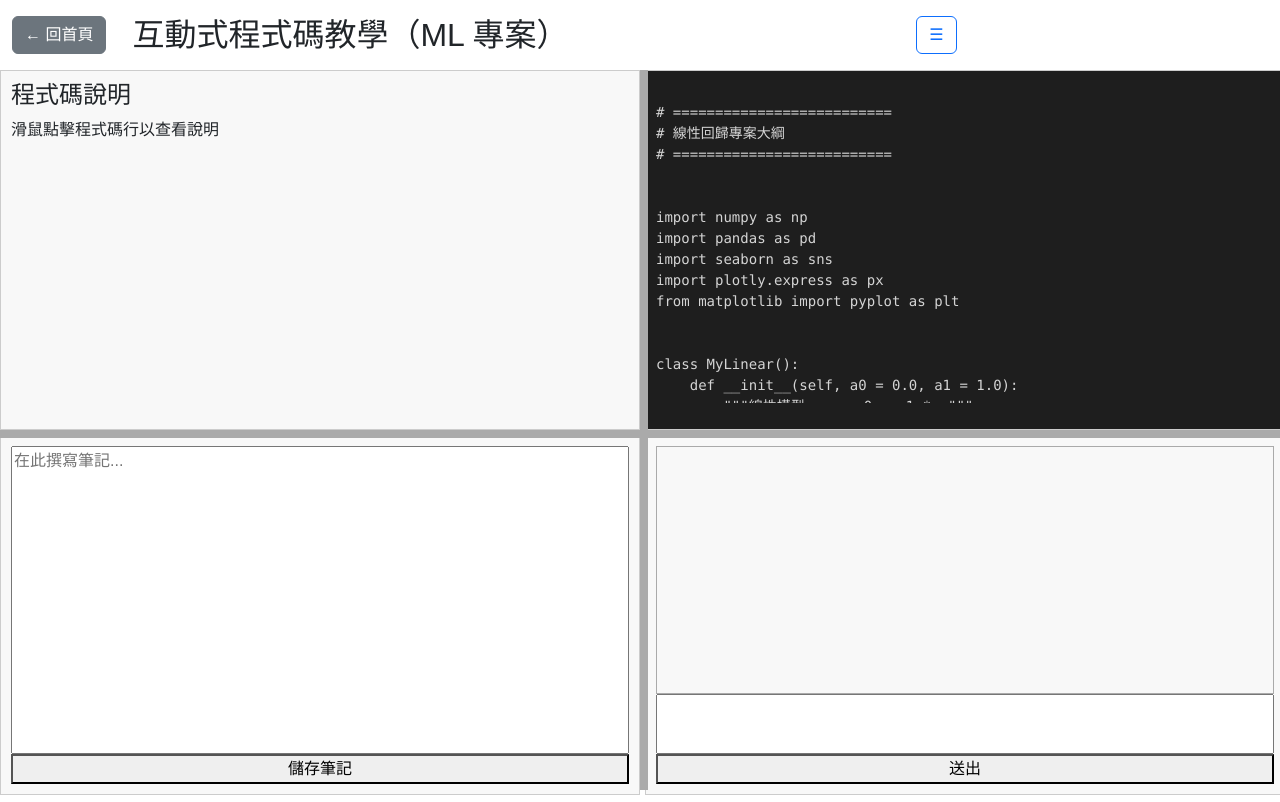
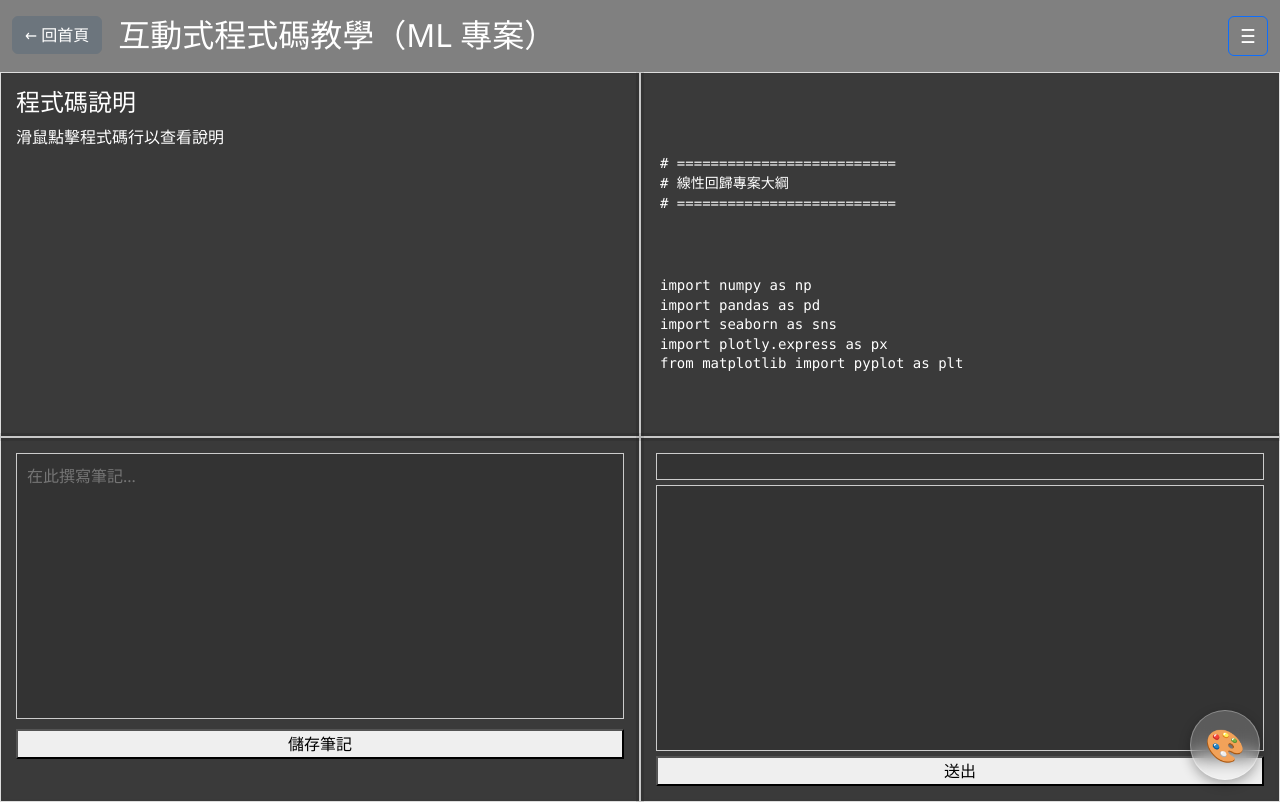
Before and after one commit to xiaoyao3312/Web_Learning_Model, a Flask app: page /ml in a window 1280 px wide. Run offline with Flask 3, Linux system fonts and the light colour scheme.

Commit message:
背景改變控制完成

```diff
--- /dev/null
+++ b/static/css/Color_BG_Control.css
@@ -0,0 +1,164 @@
+/* static/CSS/Color_BG_Control.css */
+:root {
+  --global-theme-color: rgba(128,128,128,1);
+  --global-font-color: #000;
+  --panel-bg-color: #f8f8f8;
+  --panel-font-color: #000;
+  --header-font-color: #000;
+
+  --fab-size: 70px;
+  --fab-shadow: 0 4px 12px rgba(0, 0, 0, 0.3);
+  /* 移除 --content-bg 變數，直接使用 --panel-bg-color */
+}
+
+body {
+  background-color: var(--global-theme-color);
+  color: var(--global-font-color);
+  transition: background-color 0.1s linear, color 0.5s linear;
+  font-family: 'Segoe UI', Tahoma, Geneva, Verdana, sans-serif; /* 使用現代字體 */
+}
+
+/* --- FAB 浮動按鈕外觀 --- */
+#colorFab {
+  position: fixed;
+  width: var(--fab-size);
+  height: var(--fab-size);
+  border-radius: 50%;
+  cursor: grab;
+  z-index: 99999;
+  display: flex;
+  align-items: center;
+  justify-content: center;
+
+  /* 玻璃擬態效果 */
+  background: rgba(255, 255, 255, 0.2);
+  backdrop-filter: blur(10px); /* 輕微模糊背景 */
+  border: 1px solid rgba(255, 255, 255, 0.3); /* 輕微邊框 */
+  box-shadow: var(--fab-shadow); /* 柔和陰影 */
+  transition: box-shadow 0.2s;
+}
+
+#colorFab:hover {
+    box-shadow: 0 6px 16px rgba(0, 0, 0, 0.4);
+}
+
+#fabIcon {
+  font-size: 2rem; /* 增大圖標 */
+  z-index: 2;
+  user-select: none;
+  /* 讓圖標顏色對比明顯 */
+  color: var(--global-font-color);
+  transition: color 0.5s linear;
+}
+
+/* --- FAB 內容面板外觀 --- */
+#fabContent {
+  position: absolute;
+  bottom: calc(var(--fab-size) + 15px);
+  left: 0;
+  width: 300px;
+  padding: 20px;
+  border-radius: 12px;
+
+  /* ***** 關鍵修正：應用高對比面板顏色變數 ***** */
+  background: var(--panel-bg-color); /* 使用面板背景色 */
+  color: var(--panel-font-color);    /* 使用面板文字色 */
+  transition: background 0.5s linear, color 0.5s linear; /* 確保切換平滑 */
+
+  display: none;
+  flex-direction: column;
+  gap: 15px;
+  box-shadow: 0 10px 30px rgba(0,0,0,0.2);
+  z-index: 9999;
+  word-wrap: break-word;
+  overflow-wrap: break-word;
+
+  /* 玻璃擬態細節 (移除 backdrop-filter 以確保背景色清晰) */
+  /* backdrop-filter: blur(8px); */ /* 移除，因為 --panel-bg-color 已有透明度 */
+  border: 1px solid rgba(200, 200, 200, 0.5); /* 可以保留邊框 */
+}
+
+.panel-title {
+  font-weight: 600;
+  text-align: center;
+  color: var(--panel-font-color);
+
+  /* ***** 關鍵修正：移除/減少垂直內邊距，使文字貼近頂部 ***** */
+  padding-top: 0px; /* 移除頂部內邊距 */
+  padding-bottom: 0px; /* 保留一點底部空間，或根據需求調整 */
+
+  margin-bottom: 5px; /* 控制標題與滑塊區塊的距離 */
+
+  white-space: normal;
+  word-break: break-word;
+  font-size: 1.1rem;
+
+  /* 可選：保留分隔線，讓標題區與滑塊區塊更明確 */
+  border-bottom: 1px solid rgba(150, 150, 150, 0.3);
+}
+
+.sliders label {
+  display: flex;
+  justify-content: space-between;
+  /* ***** 關鍵修正：繼承面板文字色 ***** */
+  color: var(--panel-font-color);
+  font-size: 0.9rem;
+  margin-bottom: 5px;
+}
+
+/* --- 滑塊美化 (Custom Range Slider) --- */
+.sliders input[type="range"] {
+  width: 100%;
+  -webkit-appearance: none; /* 移除預設樣式 */
+  appearance: none;
+  height: 8px; /* 軌道高度 */
+  background: #ddd; /* 預設軌道顏色 */
+  border-radius: 4px;
+  margin-bottom: 10px;
+}
+
+/* 滑塊頭 (Thumb) */
+.sliders input[type="range"]::-webkit-slider-thumb {
+  -webkit-appearance: none;
+  appearance: none;
+  width: 18px;
+  height: 18px;
+  border-radius: 50%;
+  background: #4A90E2; /* 醒目顏色 */
+  cursor: pointer;
+  border: 3px solid #fff;
+  box-shadow: 0 1px 4px rgba(0, 0, 0, 0.2);
+  transition: background 0.2s, box-shadow 0.2s;
+}
+
+.sliders input[type="range"]::-webkit-slider-thumb:hover {
+  background: #3A80D2;
+  box-shadow: 0 2px 6px rgba(0, 0, 0, 0.3);
+}
+
+/* --- 主題按鈕美化 --- */
+.themes {
+  display: flex;
+  justify-content: space-around;
+  margin-top: 10px;
+}
+
+.theme-btn {
+  padding: 8px 15px;
+  border-radius: 8px; /* 圓角 */
+  border: none;
+  cursor: pointer;
+  font-size: 0.9rem;
+  font-weight: 500;
+
+  /* 使用柔和的藍色 */
+  background: #5D9CEC;
+  color: #fff;
+  box-shadow: 0 2px 5px rgba(0, 0, 0, 0.1);
+  transition: background 0.2s, box-shadow 0.2s;
+}
+
+.theme-btn:hover {
+  background: #4A90E2;
+  box-shadow: 0 4px 8px rgba(0, 0, 0, 0.2);
+}
--- a/static/css/ML_html.css
+++ b/static/css/ML_html.css
@@ -1,56 +1,194 @@
-html, body { margin:0; padding:0; font-family:Arial,sans-serif; height:100%; user-select:none; }
+/* static/CSS/ML_html.css */
 
-.container-fluid.d-flex { gap:10px; flex-wrap:wrap; align-items:center; }
-.header-row { display:flex; align-items:center; gap:10px; }
-.top-bar { display:flex; align-items:center; overflow:hidden; }
-.top-bar .icon-btn { margin-right:10px; }
-.project-btn-container { display:flex; gap:5px; overflow-x:auto; max-height:0; opacity:0; transition:all 0.3s ease; }
-.project-btn-container.show { max-height:100px; opacity:1; }
-.project-btn { display:inline-block; opacity:0; transform:translateX(-20px); transition:all 0.3s ease; text-align:center; }
-.project-btn-container.show .project-btn { opacity:1; transform:translateX(0); }
-.project-btn-container.active { cursor:grabbing; }
-
-/* 四格 Grid 布局 */
-.four-panel-container {
-  display: grid;
-  grid-template-columns: 50% 50%;
-  grid-template-rows: 50% 50%;
-  gap: 5px;
-  height: calc(100vh - 80px);
-  position: relative;
-  transition: grid-template-rows 0.1s linear, grid-template-columns 0.1s linear; /* 快速動畫 */
+/* --- 專案按鈕列樣式 --- */
+.header-row {
+    margin-right: 15px;
 }
 
-.panel {
-  border: 1px solid #ccc;
-  padding: 10px;
-  background: #f8f8f8;
-  overflow: auto;
-  display: flex;
-  flex-direction: column;
+.top-bar {
+    /* 讓 top-bar 不會自動換行 */
+    flex-shrink: 0;
 }
 
-.right-top { background-color: #1e1e1e; color: #d4d4d4; font-family: monospace; }
-.left-bottom textarea { width:100%; height:calc(100% - 30px); resize:none; }
-.right-bottom { display:flex; flex-direction:column; }
-.right-bottom .chat-display { flex:1; border:1px solid #aaa; overflow-y:auto; }
-.right-bottom textarea { width:100%; height:60px; resize:none; }
+/* 確保所有標題也使用這個高對比顏色 */
+h1, h2, h3, h4, h5, h6 {
+    color: var(--header-font-color);
+    transition: color 0.5s linear;
+}
 
-/* 拖拉桿 */
+/* 確保按鈕顏色與頂部文字顏色一致 */
+#toggleBtn {
+    /* 確保按鈕有足夠的寬度 */
+    width: 40px;
+    height: 40px;
+    display: flex;
+    align-items: center;
+    justify-content: center;
+    font-size: 1.2rem;
+    padding: 0;
+    /* 確保按鈕圖示/文字顏色高對比 */
+    color: var(--header-font-color);
+}
+
+.project-btn-container {
+    display: none;
+    /* 讓按鈕在水平方向排列 */
+    white-space: nowrap;
+    overflow-x: auto;
+    padding: 0 10px;
+}
+
+.project-btn-container.show {
+    display: flex;
+    gap: 8px;
+}
+
+.project-btn {
+    min-width: 100px;
+    text-align: center;
+    /* 移除 Bootstrap 的 flex-grow 影響 */
+    flex-shrink: 0;
+}
+
+/* --- 四面板佈局樣式 --- */
+
+.four-panel-container {
+    /* 使用 CSS Grid 實現四格佈局 */
+    display: grid;
+    /* 兩欄，比例由 JS 調整 */
+    grid-template-columns: 50% 50%;
+    /* 兩行，比例由 JS 調整 */
+    grid-template-rows: 50% 50%;
+    width: 100vw;
+    /* 佔據視窗剩餘高度 */
+    height: calc(100vh - 70px);
+    overflow: hidden;
+    position: relative; /* 為了拖拉桿的 absolute 定位 */
+}
+
+/* 四個面板的通用樣式 */
+.panel {
+    border: 1px solid #ddd;
+    padding: 15px;
+    overflow: auto;
+
+    /* 應用面板過渡 */
+    background-color: var(--panel-bg-color);
+    color: var(--panel-font-color);
+    transition: background-color 0.5s linear, color 0.5s linear;
+
+    box-shadow: inset 0 0 5px rgba(0, 0, 0, 0.05);
+}
+
+/* 程式碼區域 */
+#codeArea {
+    white-space: pre-wrap;
+    font-family: monospace;
+    line-height: 1.4;
+    cursor: default;
+}
+
+/* 程式碼行 (JS中創建的) */
+.code-line {
+    display: block;
+    padding: 2px 4px;
+    cursor: pointer;
+    transition: background-color 0.1s;
+}
+
+/* 確保代碼行選中時顏色可見 */
+.code-line:hover {
+    /* 這裡的顏色保持固定，避免隨主題變動而難以辨識 */
+    background-color: rgba(0, 123, 255, 0.1);
+}
+
+.code-line.active {
+    /* 這裡的顏色保持固定，避免隨主題變動而難以辨識 */
+    background-color: rgba(40, 167, 69, 0.3);
+    font-weight: bold;
+}
+
+/* 筆記與聊天區域 */
+#userNotes, #chatInput {
+    width: 100%;
+    height: 80%;
+    box-sizing: border-box;
+    padding: 10px;
+    border: 1px solid #ccc;
+    resize: none;
+    /* 確保輸入框背景也使用面板背景變數 */
+    background-color: var(--panel-bg-color);
+    color: var(--panel-font-color);
+    /* 讓輸入框的背景和文字切換也平滑 */
+    transition: background-color 0.5s linear, color 0.5s linear;
+}
+
+.left-bottom {
+    display: flex;
+    flex-direction: column;
+}
+
+#saveNotesBtn {
+    margin-top: 10px;
+    width: 100%;
+}
+
+.right-bottom {
+    display: flex;
+    flex-direction: column;
+}
+
+.chat-display {
+    flex-grow: 1;
+    overflow-y: auto;
+    border: 1px solid #ccc;
+    margin-bottom: 5px;
+    padding: 5px;
+    /* 確保聊天顯示背景也使用面板背景變數 */
+    background-color: var(--panel-bg-color);
+    color: var(--panel-font-color);
+    /* 讓聊天顯示的背景和文字切換也平滑 */
+    transition: background-color 0.5s linear, color 0.5s linear;
+}
+
+#sendChatBtn {
+    margin-top: 5px;
+    width: 100%;
+}
+
+/* --- 拖拉桿樣式 --- */
 .horizontal-resizer, .vertical-resizer {
-  background:#aaa; z-index:10; transition: all 0.1s linear;
+    position: absolute;
+    z-index: 10;
+    /* 拖拉桿背景色可以不變，確保可見性 */
+    background-color: rgba(0, 0, 0, 0.1);
+    transition: background-color 0.2s;
 }
+
+/* 水平拖拉桿 (上下分割線) */
 .horizontal-resizer {
-  position:absolute; height:8px; width:100%; cursor:row-resize;
+    left: 0;
+    width: 100%;
+    height: 8px;
+    cursor: row-resize;
+    transform: translateY(-50%);
 }
+
+/* 垂直拖拉桿 (左右分割線) */
 .vertical-resizer {
-  position:absolute; width:8px; height:100%; cursor:col-resize;
+    top: 0;
+    height: 100%;
+    width: 8px;
+    cursor: col-resize;
+    transform: translateX(-50%);
 }
-.horizontal-resizer.dragging { background:#ff9800; height:12px; transition:none; }
-.vertical-resizer.dragging { background:#ff9800; width:12px; transition:none; }
-.four-panel-container.dragging { transition:none !important; }
 
-/* 程式碼行高亮 */
-.code-line { padding:2px 5px; cursor:pointer; }
-.code-line:hover { background: rgba(255,255,255,0.1); }
-.code-line.active { background: rgba(255,255,0,0.3); border-radius:3px; }
+.horizontal-resizer:hover, .vertical-resizer:hover,
+.horizontal-resizer.dragging, .vertical-resizer.dragging {
+    background-color: rgba(0, 123, 255, 0.5);
+}
+
+/* 拖曳時禁止選取文字 */
+.four-panel-container.dragging {
+    user-select: none;
+}
--- /dev/null
+++ b/static/js/Color_BG_Control.js
@@ -0,0 +1,272 @@
+// static/JS/Color_BG_Control.js
+
+(function(){
+  const fabHTML=`
+  <div id="colorFab">
+    <div id="fabIcon">🎨</div>
+    <div id="fabContent">
+      <div class="panel-title">背景顏色調整</div>
+      <div class="sliders">
+        <label>R: <span id="valR">128</span></label>
+        <input type="range" id="rangeR" min="0" max="255" value="128">
+        <label>G: <span id="valG">128</span></label>
+        <input type="range" id="rangeG" min="0" max="255" value="128">
+        <label>B: <span id="valB">128</span></label>
+        <input type="range" id="rangeB" min="0" max="255" value="128">
+        <label>A: <span id="valA">1</span></label>
+        <input type="range" id="rangeA" min="0" max="1" step="0.01" value="1">
+      </div>
+      <div class="themes">
+        <button class="theme-btn" data-color="rgba(34,34,34,1)">深色</button>
+        <button class="theme-btn" data-color="rgba(255,255,255,1)">淺色</button>
+        <button class="theme-btn" data-color="rgba(128,128,128,1)">灰色</button>
+      </div>
+    </div>
+  </div>`;
+  if (!document.getElementById("colorFab")) {
+    document.body.insertAdjacentHTML("beforeend",fabHTML);
+  }
+
+  const fab=document.getElementById("colorFab");
+  const icon=document.getElementById("fabIcon");
+  const content=document.getElementById("fabContent");
+  const EDGE_MARGIN = 20;
+
+  const sliders={
+    r: document.getElementById("rangeR"),
+    g: document.getElementById("rangeG"),
+    b: document.getElementById("rangeB"),
+    a: document.getElementById("rangeA")
+  };
+
+  const labels={
+    r: document.getElementById("valR"),
+    g: document.getElementById("valG"),
+    b: document.getElementById("valB"),
+    a: document.getElementById("valA")
+  };
+
+  const themeBtns=document.querySelectorAll(".theme-btn");
+
+  function applyColor(){
+    const r = +sliders.r.value;
+    const g = +sliders.g.value;
+    const b = +sliders.b.value;
+    const a = sliders.a.value;
+    const color=`rgba(${r},${g},${b},${a})`;
+
+    // 主背景亮度
+    const avg=(r + g + b)/3;
+
+    // *******************************************************************
+    // 關鍵修正：全域文字顏色計算（增強中灰對比度）
+    // *******************************************************************
+    let fontVal;
+
+    if (avg > 127.5) {
+        // 背景偏亮: 讓字體顏色往 0 (黑色) 推
+        const normalized_avg = (avg - 127.5) / (255 - 127.5); // 0 到 1
+        // 使用 Power Function 放大亮度差異，使 fontVal 更快接近 0
+        fontVal = 127.5 * (1 - Math.pow(normalized_avg, 1.5)); // 1.5 可調整
+    } else {
+        // 背景偏暗: 讓字體顏色往 255 (白色) 推
+        const normalized_avg = (127.5 - avg) / 127.5; // 0 到 1
+        // 確保 fontVal 更快接近 255
+        fontVal = 127.5 + 127.5 * Math.pow(normalized_avg, 1.5); // 1.5 可調整
+    }
+
+    // 確保值在 0 到 255 範圍內
+    fontVal = Math.round(Math.min(255, Math.max(0, fontVal)));
+
+    const globalFontColor = `rgb(${fontVal}, ${fontVal}, ${fontVal})`;
+
+    // 頂部文字顏色 (純黑或純白，用於高對比標題)
+    const headerFontColor = avg > 128 ? "#000" : "#fff";
+
+    // 設定全域主題顏色
+    document.documentElement.style.setProperty("--global-theme-color",color);
+    document.documentElement.style.setProperty("--global-font-color", globalFontColor);
+    document.documentElement.style.setProperty("--header-font-color", headerFontColor);
+
+    // 面板背景和文字色
+    if (avg > 128) {
+        // 主背景為淺色 -> 面板使用微淺灰，文字黑色
+        document.documentElement.style.setProperty("--panel-bg-color", "rgba(230, 230, 230, 0.9)");
+        document.documentElement.style.setProperty("--panel-font-color", "#000");
+    } else {
+        // 主背景為深色 -> 面板使用微深灰，文字白色
+        document.documentElement.style.setProperty("--panel-bg-color", "rgba(50, 50, 50, 0.9)");
+        document.documentElement.style.setProperty("--panel-font-color", "#fff");
+    }
+
+    saveSettings();
+  }
+
+  function updateLabels(){
+    labels.r.textContent=sliders.r.value;
+    labels.g.textContent=sliders.g.value;
+    labels.b.textContent=sliders.b.value;
+    labels.a.textContent=sliders.a.value;
+  }
+
+  Object.values(sliders).forEach(s=>{
+    s.addEventListener("input",()=>{
+      updateLabels();
+      applyColor();
+    });
+  });
+
+  themeBtns.forEach(btn=>{
+    btn.addEventListener("click",()=>{
+      const rgba=btn.dataset.color.match(/\d+(\.\d+)?/g);
+      sliders.r.value=rgba[0];
+      sliders.g.value=rgba[1];
+      sliders.b.value=rgba[2];
+      sliders.a.value=rgba[3]||1;
+      updateLabels();
+      applyColor();
+    });
+  });
+
+  icon.addEventListener("click",()=>{
+    content.style.display = content.style.display==="flex" ? "none" : "flex";
+    positionPanel();
+  });
+
+  function stickToEdge(x, y){
+    const windowW = window.innerWidth;
+    const windowH = window.innerHeight;
+    const fabW = fab.offsetWidth;
+    const fabH = fab.offsetHeight;
+
+    const isNearRight = (x + fabW/2) > (windowW/2);
+
+    let finalY;
+
+    if (isNearRight) {
+        fab.style.right = EDGE_MARGIN + "px";
+        fab.style.left = "auto";
+    } else {
+        fab.style.left = EDGE_MARGIN + "px";
+        fab.style.right = "auto";
+    }
+
+    finalY = y;
+    if (y < EDGE_MARGIN * 3) {
+        finalY = EDGE_MARGIN;
+    } else if (y > windowH - fabH - EDGE_MARGIN * 3) {
+        finalY = windowH - fabH - EDGE_MARGIN;
+    }
+
+    fab.style.top = finalY + "px";
+    fab.style.bottom = "auto";
+
+    positionPanel();
+  }
+
+  let isDrag=false,offsetX=0,offsetY=0;
+  icon.addEventListener("mousedown",e=>{
+    e.stopPropagation();
+    e.preventDefault();
+
+    isDrag=true;
+    offsetX=e.clientX-fab.offsetLeft;
+    offsetY=e.clientY-fab.offsetTop;
+    fab.style.cursor = 'grabbing';
+  });
+
+  document.addEventListener("mousemove",e=>{
+    if(!isDrag) return;
+    let newX=e.clientX-offsetX;
+    let newY=e.clientY-offsetY;
+
+    newX=Math.max(0, Math.min(window.innerWidth-fab.offsetWidth,newX));
+    newY=Math.max(0, Math.min(window.innerHeight-fab.offsetHeight,newY));
+
+    fab.style.left=newX+"px";
+    fab.style.top=newY+"px";
+    fab.style.right="auto";
+    fab.style.bottom="auto";
+
+    if(content.style.display==="flex") positionPanel();
+  });
+
+  document.addEventListener("mouseup",e=>{
+    if(!isDrag) return;
+    isDrag=false;
+    fab.style.cursor = 'grab';
+
+    stickToEdge(fab.offsetLeft, fab.offsetTop);
+    saveSettings();
+  });
+
+  function positionPanel(){
+    const fabRect=fab.getBoundingClientRect();
+
+    if (fab.style.right !== "auto" && fab.style.right !== "") {
+      content.style.left="auto";
+      content.style.right= fabRect.width + 15 + "px";
+    } else {
+      content.style.right="auto";
+      content.style.left= fabRect.width + 15 + "px";
+    }
+
+    content.style.top = (fabRect.height / 2) - (content.offsetHeight / 2) + "px";
+
+    const contentRect = content.getBoundingClientRect();
+    if (contentRect.top < EDGE_MARGIN) {
+        content.style.top = (fabRect.height / 2) - (contentRect.height / 2) + (EDGE_MARGIN - contentRect.top) + "px";
+    }
+    if (contentRect.bottom > window.innerHeight - EDGE_MARGIN) {
+        const newTop = (fabRect.height / 2) - (contentRect.height / 2) - (contentRect.bottom - (window.innerHeight - EDGE_MARGIN));
+        content.style.top = newTop + "px";
+    }
+  }
+
+  function saveSettings(){
+    localStorage.setItem("FABSettings",JSON.stringify({
+      left: fab.style.left,
+      right: fab.style.right,
+      top: fab.style.top,
+      bottom: fab.style.bottom,
+      r: sliders.r.value,
+      g: sliders.g.value,
+      b: sliders.b.value,
+      a: sliders.a.value
+    }));
+  }
+
+  function loadSettings(){
+    const s=JSON.parse(localStorage.getItem("FABSettings"));
+
+    if(!s) {
+      fab.style.left = "auto";
+      fab.style.top = "auto";
+      fab.style.right = EDGE_MARGIN + "px";
+      fab.style.bottom = EDGE_MARGIN + "px";
+    } else {
+      fab.style.left = s.left;
+      fab.style.right = s.right;
+      fab.style.top = s.top;
+      fab.style.bottom = s.bottom;
+
+      sliders.r.value=s.r;
+      sliders.g.value=s.g;
+      sliders.b.value=s.b;
+      sliders.a.value=s.a;
+    }
+
+    updateLabels();
+    applyColor();
+    window.dispatchEvent(new Event('resize'));
+  }
+
+  window.addEventListener("resize",()=>{
+    if (fab.style.left !== "auto" || fab.style.right !== "auto") {
+        stickToEdge(fab.offsetLeft, fab.offsetTop);
+    }
+    if(content.style.display==="flex") positionPanel();
+  });
+
+  loadSettings();
+})();
--- a/templates/dl.html
+++ b/templates/dl.html
@@ -5,6 +5,8 @@
 <meta name="viewport" content="width=device-width, initial-scale=1.0">
 <title>互動式 DL 專案教學</title>
 <link href="https://cdn.jsdelivr.net/npm/bootstrap@5.3.0/dist/css/bootstrap.min.css" rel="stylesheet">
+<link rel="stylesheet" href="{{ url_for('static', filename='css/global_theme.css') }}">
+<script src="{{ url_for('static', filename='js/theme_control.js') }}" defer></script>
 <link rel="stylesheet" href="{{ url_for('static', filename='css/DL_html.css') }}">
 </head>
 <body>
--- a/templates/ml.html
+++ b/templates/ml.html
@@ -5,6 +5,7 @@
 <meta name="viewport" content="width=device-width, initial-scale=1.0">
 <title>互動式 ML 專案教學</title>
 <link href="https://cdn.jsdelivr.net/npm/bootstrap@5.3.0/dist/css/bootstrap.min.css" rel="stylesheet">
+<link rel="stylesheet" href="{{ url_for('static', filename='css/Color_BG_Control.css') }}">
 <link rel="stylesheet" href="{{ url_for('static', filename='css/ML_html.css') }}">
 </head>
 <body>
@@ -49,6 +50,8 @@
   <div id="vResizer" class="vertical-resizer"></div>
 </div>
 
+<script src="{{ url_for('static', filename='js/Color_BG_Control.js') }}"></script>
+
 <script type="module" src="{{ url_for('static', filename='js/ML_project_runner.js') }}"></script>
 </body>
 </html>
```
Also changed, not shown: static/css/style.css (deleted, +0 -16 lines), templates/index.html (+26 -3 lines), 檔案操作手冊.txt (added, +38 -0 lines), static/js/script.js (deleted).
